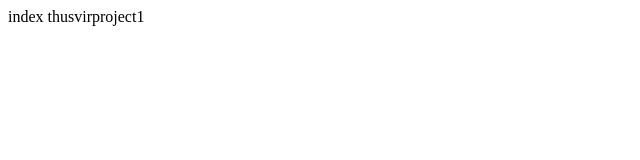
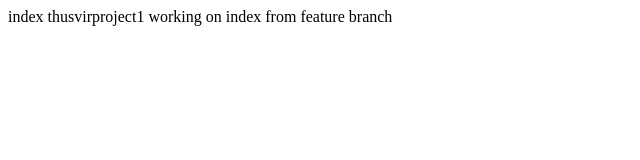
Before and after one commit to thusvir/ThusvirProject1, a plain HTML site: page index.html in a window 1280 px wide. Shown: the whole page, without its empty margins (0-640 px from the left). Drawn offline with Linux system fonts and the light colour scheme.

Commit message:
adding branch

```diff
--- a/index.html
+++ b/index.html
@@ -6,6 +6,7 @@
 
 	<body>
 		index thusvirproject1
+		working on index from feature branch
 
 	</body>
 </htm>
```
